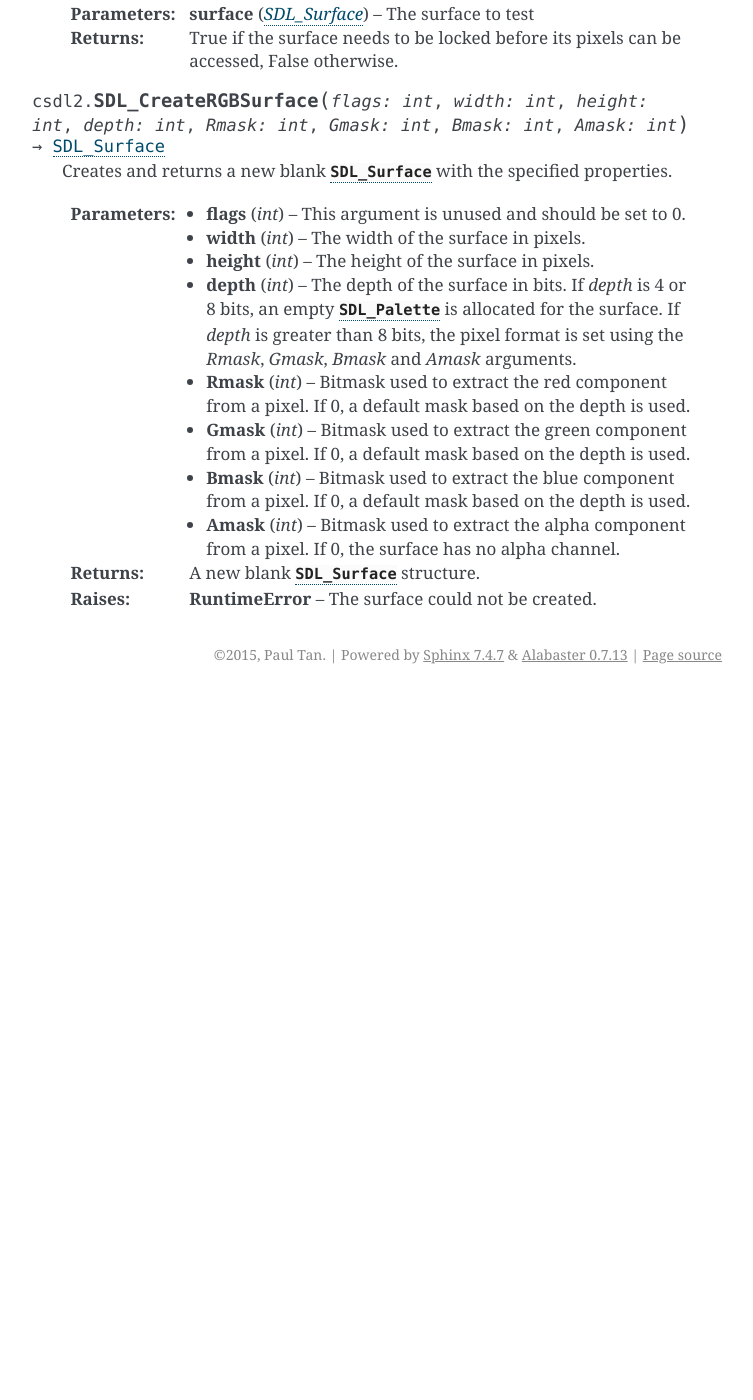
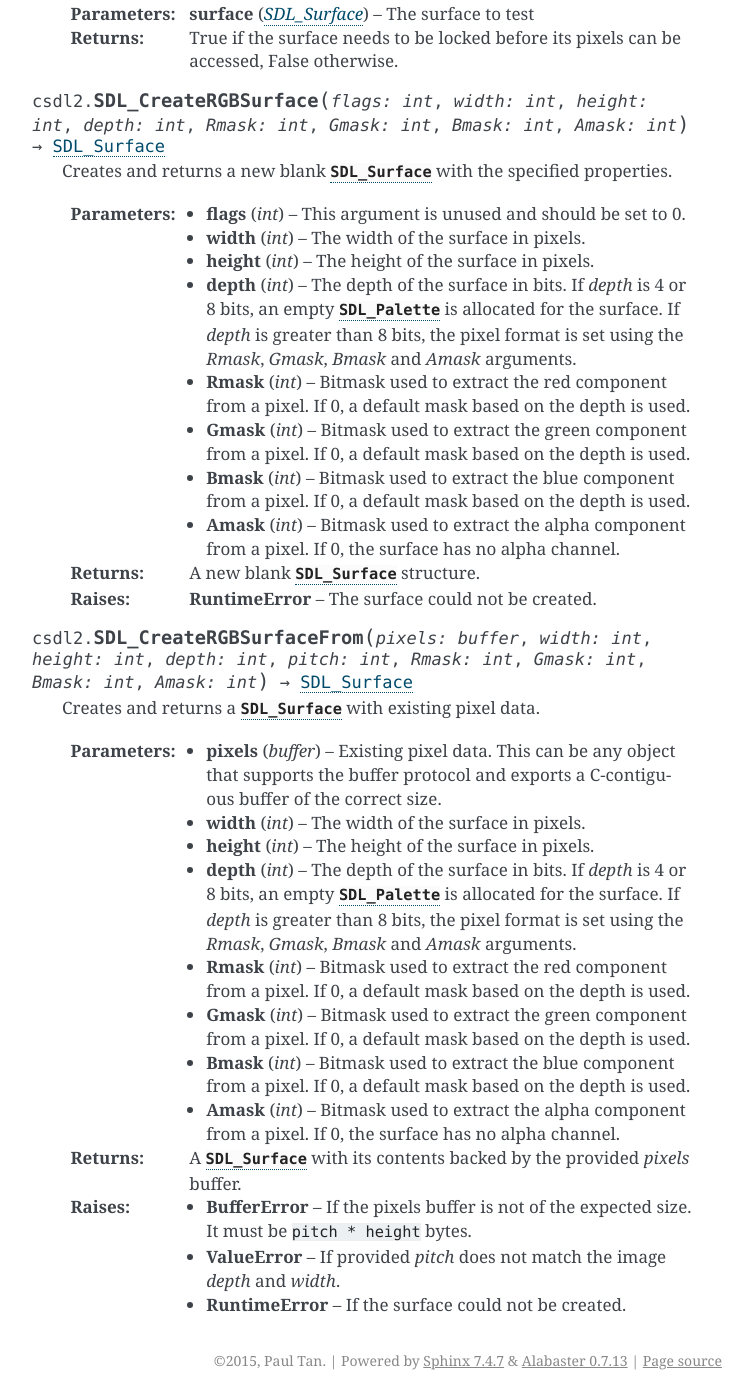
Before and after one commit to pyokagan/pycsdl2, a Sphinx documentation site: the page built from docs/source/api/surface.rst, in a window 1280 px wide and 1400 px high, scrolled down 1313 px. Shown: the whole window, without its empty margins (388-1141 px from the left). Built offline with Sphinx 7.4.7, drawn with Linux system fonts in a browser that asks for light colours; before the commit the page ends 2007 px from its top, so only the background shows below that; some of the changed text lies outside the part shown.

Commit message:
docs/api/surface: document SDL_CreateRGBSurfaceFrom()

```diff
--- a/docs/source/api/surface.rst
+++ b/docs/source/api/surface.rst
@@ -96,3 +96,33 @@ Surface Creation and Simple Drawing
                      If 0, the surface has no alpha channel.
    :returns: A new blank :class:`SDL_Surface` structure.
    :raises RuntimeError: The surface could not be created.
+
+.. function:: SDL_CreateRGBSurfaceFrom(pixels: buffer, width: int, height: int, depth: int, pitch: int, Rmask: int, Gmask: int, Bmask: int, Amask: int) -> SDL_Surface
+
+   Creates and returns a :class:`SDL_Surface` with existing pixel data.
+
+   :param buffer pixels: Existing pixel data. This can be any object that
+                         supports the buffer protocol and exports a
+                         C-contiguous buffer of the correct size.
+   :param int width: The width of the surface in pixels.
+   :param int height: The height of the surface in pixels.
+   :param int depth: The depth of the surface in bits. If `depth` is 4 or 8
+                     bits, an empty :class:`SDL_Palette` is allocated for the
+                     surface. If `depth` is greater than 8 bits, the pixel
+                     format is set using the `Rmask`, `Gmask`, `Bmask` and
+                     `Amask` arguments.
+   :param int Rmask: Bitmask used to extract the red component from a pixel. If
+                     0, a default mask based on the depth is used.
+   :param int Gmask: Bitmask used to extract the green component from a pixel.
+                     If 0, a default mask based on the depth is used.
+   :param int Bmask: Bitmask used to extract the blue component from a pixel.
+                     If 0, a default mask based on the depth is used.
+   :param int Amask: Bitmask used to extract the alpha component from a pixel.
+                     If 0, the surface has no alpha channel.
+   :returns: A :class:`SDL_Surface` with its contents backed by the provided
+             `pixels` buffer.
+   :raises BufferError: If the pixels buffer is not of the expected size. It
+                        must be ``pitch * height`` bytes.
+   :raises ValueError: If provided `pitch` does not match the image `depth` and
+                       `width`.
+   :raises RuntimeError: If the surface could not be created.
```
